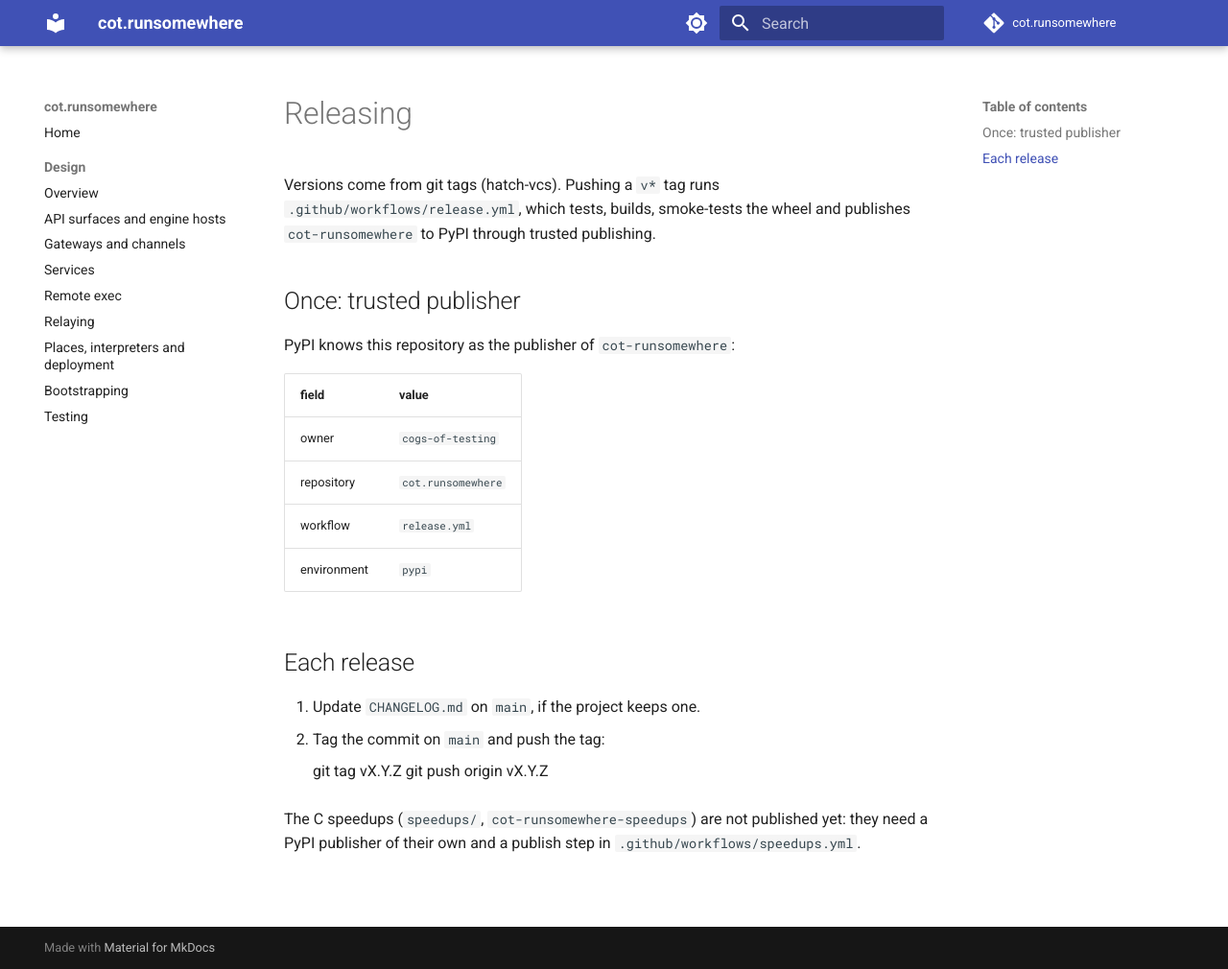
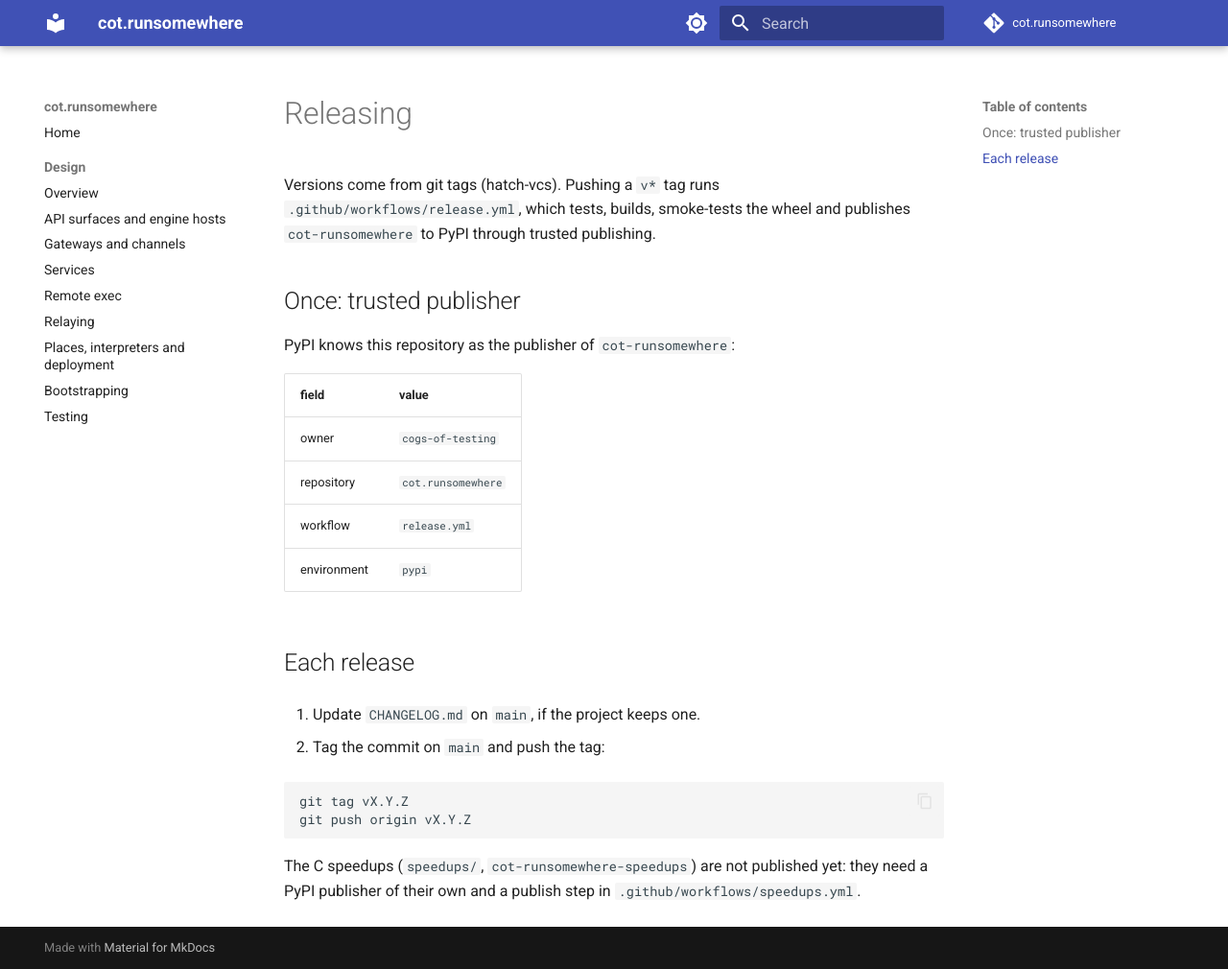
Before and after one commit to cogs-of-testing/cot.runsomewhere, an MkDocs documentation site: the page built from docs/releasing.md, in a window 1280 px wide and 1010 px high. Shown: the whole window at 96% size. Built offline with MkDocs 1.6.1 and Material for MkDocs 9.7.7, drawn with Linux system fonts in a browser that asks for light colours; comment, search, counter and statistics services are not loaded.

````diff
--- a/docs/releasing.md
+++ b/docs/releasing.md
@@ -8,20 +8,23 @@ and publishes `cot-runsomewhere` to PyPI through trusted publishing.
 
 PyPI knows this repository as the publisher of `cot-runsomewhere`:
 
-| field | value |
-|---|---|
-| owner | `cogs-of-testing` |
-| repository | `cot.runsomewhere` |
-| workflow | `release.yml` |
-| environment | `pypi` |
+| field       | value              |
+| ----------- | ------------------ |
+| owner       | `cogs-of-testing`  |
+| repository  | `cot.runsomewhere` |
+| workflow    | `release.yml`      |
+| environment | `pypi`             |
 
 ## Each release
 
 1. Update `CHANGELOG.md` on `main`, if the project keeps one.
+
 2. Tag the commit on `main` and push the tag:
 
-       git tag vX.Y.Z
-       git push origin vX.Y.Z
+   ```
+   git tag vX.Y.Z
+   git push origin vX.Y.Z
+   ```
 
 The C speedups (`speedups/`, `cot-runsomewhere-speedups`) are not
 published yet: they need a PyPI publisher of their own and a publish step in
````
